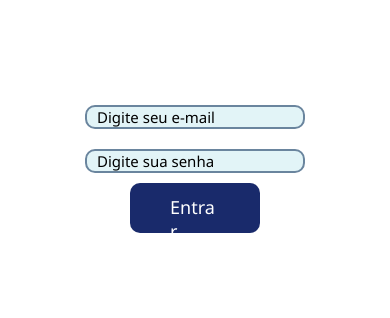
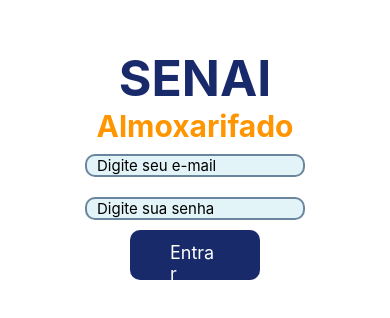
Before and after one commit to mb7-alt/TCC-senai, a React Native app in the folder mobile/: screen / in a window 390 px wide. Shown: the part 258-576 px from the top of the page. Built offline with nearby package versions, Linux system fonts and the light colour scheme.

Commit message:
Coloquei mais alguns textos aí, tamo decidindo se vamos usar imagem ou só texto no login

```diff
--- a/mobile/Telas/Login.tsx
+++ b/mobile/Telas/Login.tsx
@@ -10,6 +10,19 @@
       justifyContent: 'center',
       margin: 20,
       padding: 20,
+      fontFamily: 'Segoe UI',
+    },
+
+    senai: {
+      fontSize: 50,
+      fontWeight: 'bold',
+      color: '#192a6b'
+    },
+
+    almoxarifado: {
+      fontSize: 30,
+      color: '#ff9500',
+      fontWeight: 'bold',
     },
 
     texto: {
@@ -20,7 +33,6 @@
       borderRadius: 10,
       margin: 10,
       fontSize: 15,
-      fontFamily: 'Segoe UI',
       paddingHorizontal: 10,
     },
 
@@ -36,7 +48,6 @@
       paddingHorizontal: 40,
       paddingVertical: 12,
       fontSize: 18,
-      fontFamily: 'Segoe UI',
     }
   });
 
@@ -55,6 +66,12 @@
 
   return (
     <View style={styles.container}>
+      <Text style={styles.senai}>
+        SENAI
+      </Text>
+      <Text style={styles.almoxarifado}>
+        Almoxarifado
+      </Text>
       <TextInput
         style={styles.texto}
         placeholder="Digite seu e-mail"
```
